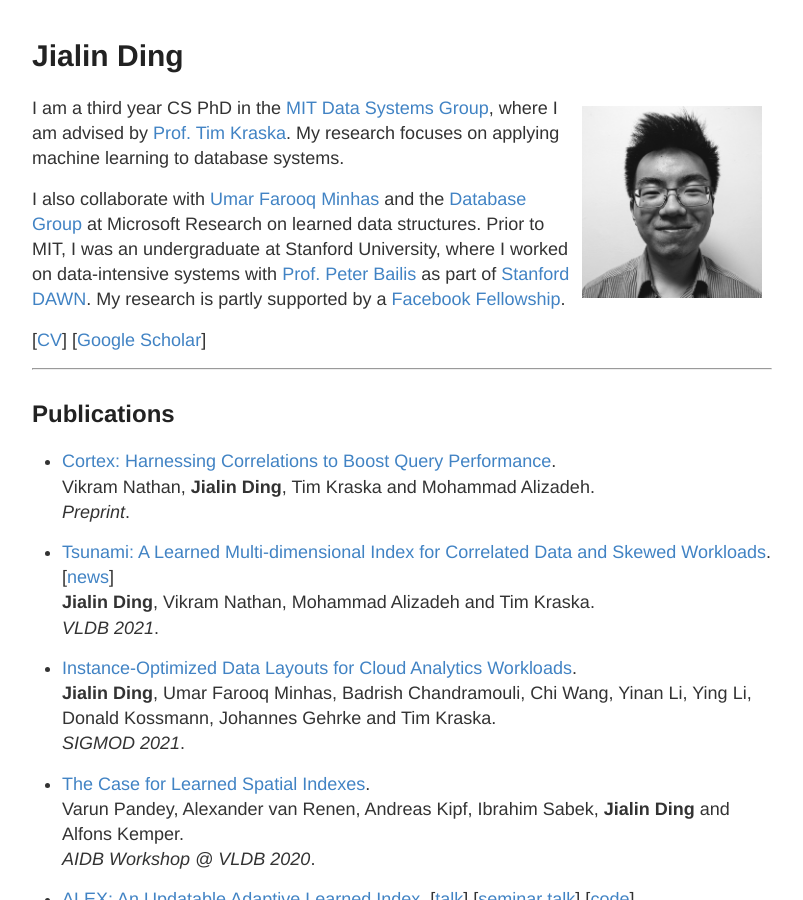
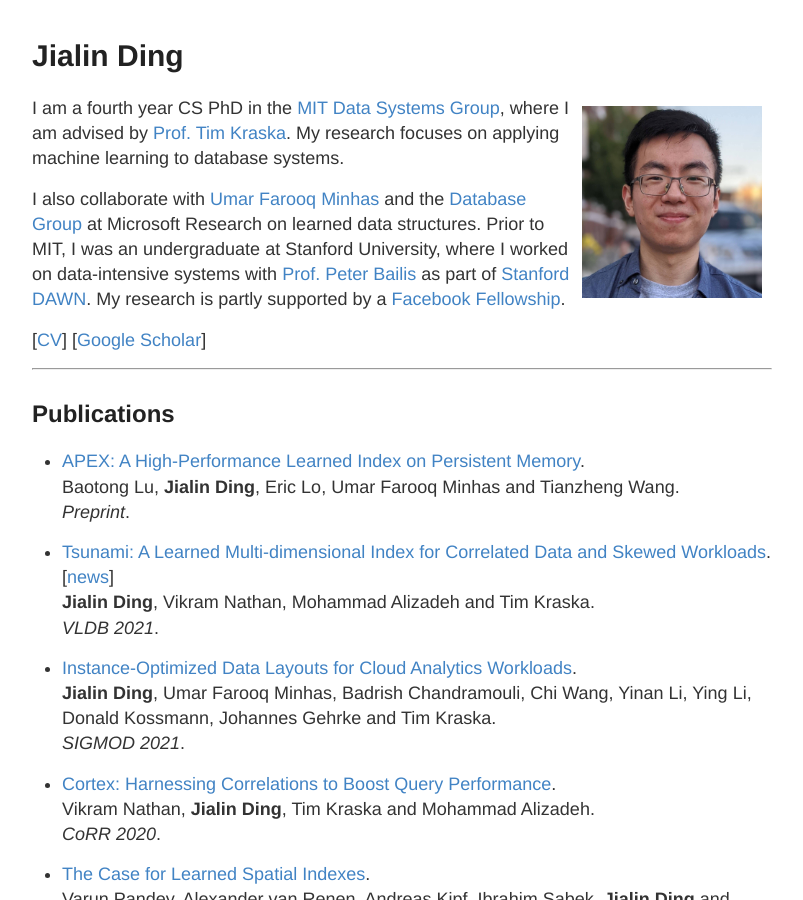
Before and after one commit to jialinding/jialinding.github.io, a Jekyll site: the page built from index.md, in a window 1280 px wide and 900 px high. Shown: the whole window, without its empty margins (238-1041 px from the left). Built offline with Jekyll 4.4.1, drawn with Linux system fonts in a browser that asks for light colours.

Commit message:
Update: July 2021

```diff
--- a/_config.yml
+++ b/_config.yml
@@ -16,7 +16,7 @@
 title: Jialin Ding
 email: jialind@mit.edu
 description: >- # this means to ignore newlines until "baseurl:"
-  I am a third year CS PhD in the MIT Database Group, where I am advised by Prof. Tim Kraska.
+  I am a fourth year CS PhD in the MIT Database Group, where I am advised by Prof. Tim Kraska.
   My research focuses on applying machine learning to database systems.
 baseurl: "" # the subpath of your site, e.g. /blog
 url: "" # the base hostname & protocol for your site, e.g. http://example.com
--- a/index.md
+++ b/index.md
@@ -1,14 +1,14 @@
 ---
 layout: default
 title: Jialin Ding
-description: I am a third year CS PhD in the MIT Data Systems Group, where I am advised by Prof. Tim Kraska. My research focuses on applying machine learning to database systems.
+description: I am a fourth year CS PhD in the MIT Data Systems Group, where I am advised by Prof. Tim Kraska. My research focuses on applying machine learning to database systems.
 ---
 
 # Jialin Ding
 <img src="/static/jialin.jpg" alt="Jialin" style="width: 180px; height: 192px; float: right; margin: 10px"/>
 <!-- ![Jialin](/static/jialin.jpg) -->
 
-I am a third year CS PhD in the [MIT Data Systems Group](http://dsg.csail.mit.edu/), where I am advised by [Prof. Tim Kraska](http://people.csail.mit.edu/kraska/).
+I am a fourth year CS PhD in the [MIT Data Systems Group](http://dsg.csail.mit.edu/), where I am advised by [Prof. Tim Kraska](http://people.csail.mit.edu/kraska/).
 My research focuses on applying machine learning to database systems.
 
 I also collaborate with [Umar Farooq Minhas](https://www.microsoft.com/en-us/research/people/ufminhas/) and the [Database Group](https://www.microsoft.com/en-us/research/group/database/) at Microsoft Research on learned data structures.
@@ -20,8 +20,8 @@ Prior to MIT, I was an undergraduate at Stanford University, where I worked on d
 
 ## Publications
 
-- [Cortex: Harnessing Correlations to Boost Query Performance](https://arxiv.org/pdf/2012.06683.pdf).<br>
-Vikram Nathan, **Jialin Ding**, Tim Kraska and Mohammad Alizadeh. <br>
+- [APEX: A High-Performance Learned Index on Persistent Memory](https://arxiv.org/pdf/2105.00683.pdf).<br>
+Baotong Lu, **Jialin Ding**, Eric Lo, Umar Farooq Minhas and Tianzheng Wang. <br>
 *Preprint*.
 
 - [Tsunami: A Learned Multi-dimensional Index for Correlated Data and Skewed Workloads](https://arxiv.org/pdf/2006.13282.pdf). [[news](https://news.mit.edu/2020/mit-data-systems-learn-be-better-tsunami-bao-0810)]<br>
@@ -31,6 +31,10 @@ Vikram Nathan, **Jialin Ding**, Tim Kraska and Mohammad Alizadeh. <br>
 - [Instance-Optimized Data Layouts for Cloud Analytics Workloads](https://www.microsoft.com/en-us/research/uploads/prod/2021/04/msr-mto-sigmod.pdf).<br>
 **Jialin Ding**, Umar Farooq Minhas, Badrish Chandramouli, Chi Wang, Yinan Li, Ying Li, Donald Kossmann, Johannes Gehrke and Tim Kraska. <br>
 *SIGMOD 2021*.
+
+- [Cortex: Harnessing Correlations to Boost Query Performance](https://arxiv.org/pdf/2012.06683.pdf).<br>
+Vikram Nathan, **Jialin Ding**, Tim Kraska and Mohammad Alizadeh. <br>
+*CoRR 2020*.
 
 - [The Case for Learned Spatial Indexes](https://sites.google.com/view/aidb2020). <br>
 Varun Pandey, Alexander van Renen, Andreas Kipf, Ibrahim Sabek, **Jialin Ding** and Alfons Kemper. <br>
```
Also changed, not shown: static/jialin.jpg, 1 other file.
